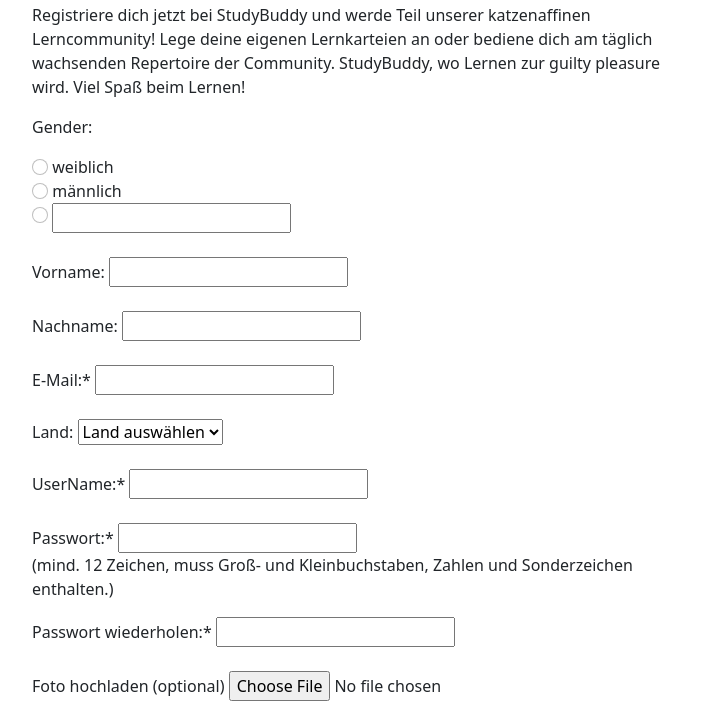
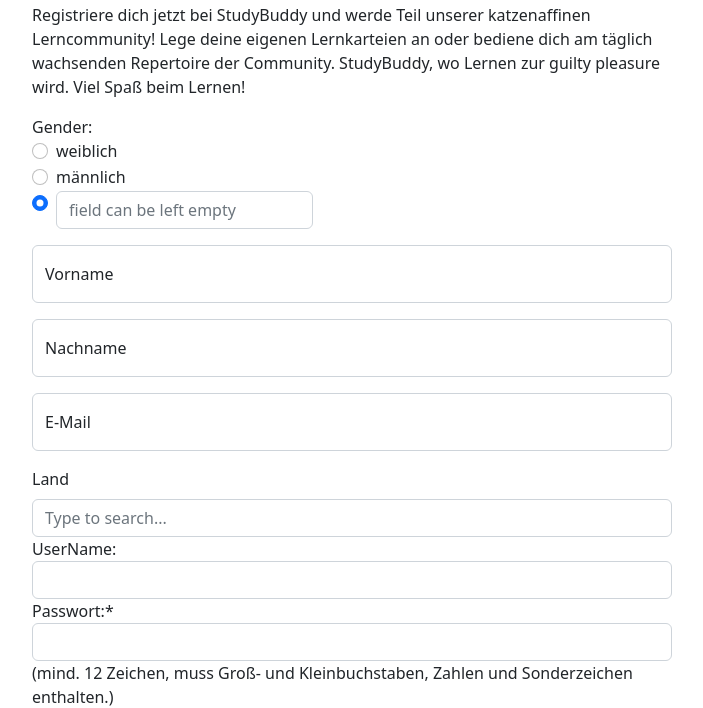
Before and after one commit to evleh/studybuddy-fre, a plain HTML site: page htmls/002-register.html in a window 1280 px wide. Shown: the part 109-817 px from the top of the page, without its empty margins (288-991 px from the left). Drawn offline with nearby package versions, Linux system fonts and the light colour scheme.

Commit message:
copied some example code from bootstrap docu. variation for discussion.

```diff
--- a/htmls/002-register.html
+++ b/htmls/002-register.html
@@ -37,59 +37,80 @@
         Viel Spaß beim Lernen!<br>
     </p>
 
-    <form action="#" method="post">
+    <!-- after example at https://getbootstrap.com/docs/5.3/forms/validation/ -->
+    <form action="#" method="post" class="needs-validation" novalidate>
 
-        <p>Gender:</p>
+
+
+        <div>Gender:</div>
+        <div class="form-check">
             <input class="form-check-input" type="radio" name="gender" id="weiblich" value="weiblich">
             <label class="form-check-label" for="weiblich">
                 weiblich
-        </label><br>
+            </label>
+        </div>
+
+        <div class="form-check">
             <input class="form-check-input" type="radio" name="gender" id="männlich" value="männlich">
             <label class="form-check-label" for="männlich">
                 männlich
-        </label><br>
-        <input class="form-check-input" type="radio" name="gender" id="divers" value=inputDivers>
+            </label>
+        </div>
+
+        <div class="form-check mb-3">
+            <input class="form-check-input" type="radio" name="gender" id="divers" value=inputDivers checked>
             <label class="form-check-label" for="divers">
-            <input type="text" aria-label="Gender divers" id="inputDivers" maxlength="30">
+                <input type="text" aria-label="Gender divers" id="inputDivers" maxlength="30" class="form-control"  value="" placeholder="field can be left empty">
             </label>
-        <br><br>
+        </div>
 
-        <label for="firstName">Vorname:</label>
-        <input type="text" name="firstName" id="firstName">
-        <br><br>
+        <!-- floating labels!? https://getbootstrap.com/docs/5.3/forms/floating-labels/ -->
+        <div class="form-floating mb-3">
+            <input type="text" name="firstName" id="firstName" class="form-control" required placeholder="Vorname">
+            <label for="firstName">Vorname</label>
+        </div>
 
-        <label for="lastName">Nachname:</label>
-        <input type="text" name="lastName" id="lastName">
-        <br><br>
+        <div class="form-floating mb-3">
+            <input type="text" name="lastName" id="lastName" class="form-control" required placeholder="Nachname">
+            <label for="lastName">Nachname</label>
+        </div>
 
-        <label for="eMail">E-Mail:*</label>
-        <input type="email" name="eMail" id="eMail" required>
-        <br><br>
+        <div  class="form-floating mb-3">
+            <input type="email" name="eMail" id="eMail"  class="form-control" required placeholder="emailadresse@beispiel.com   ">
+            <label for="eMail">E-Mail</label>
+        </div>
 
-        <span>Land: </span>
-        <select aria-label="Land auswählen">
-            <option selected>Land auswählen</option>
-            <option value="1">Österreich</option>
-            <option value="2">Deutschland</option>
-            <option value="3">Schweiz</option>
-        </select>
-        <br><br>
+        <!-- after example @ https://getbootstrap.com/docs/5.3/forms/form-control/#datalists -->
+        <!-- not quite working with col-form-label? also slightly undersupported -->
+        <div>
+            <label for="landDataList" class="form-label">Land</label>
+            <input class="form-control" list="datalistOptions" id="landDataList" placeholder="Type to search..." required>
+            <datalist id="datalistOptions">
+                <option value="AT">Österreich</option>
+                <option value="DE">Deutschland</option>
+                <option value="CH">Schweiz</option>
+            </datalist>
+        </div>
+        <!-- but otoh its not clear yet if selects + client validation work well together. TODO -->
+        <!-- https://developer.mozilla.org/en-US/docs/Learn_web_development/Extensions/Forms/Form_validation#built-in_form_validation_examples -->
 
-        <label for="userName">UserName:*</label>
-        <input type="text" name="userName" id="userName" required>
-        <br><br>
+
+        <div>
+            <label for="userName">UserName:</label>
+            <input type="text" name="userName" id="userName" required class="form-control">
+        </div>
 
         <label for="password">Passwort:*</label>
-        <input type="text" name="password" id="password" minlength="12" pattern="^(?=.*?[A-Z])(?=.*?[a-z])(?=.*?[0-9])(?=.*?[^A-Za-z0-9]).{12,}$" required>
+        <input type="password" name="password" id="password" minlength="12" pattern="^(?=.*?[A-Z])(?=.*?[a-z])(?=.*?[0-9])(?=.*?[^A-Za-z0-9]).{12,}$" required class="form-control">
         <p>(mind. 12 Zeichen, muss Groß- und Kleinbuchstaben, Zahlen und Sonderzeichen enthalten.)</p>
 
         <label for="passwordRepeat">Passwort wiederholen:*</label>
-        <input type="text" name="passwordRepeat" id="passwordRepeat" pattern=password required>
+        <input type="password" name="passwordRepeat" id="passwordRepeat" pattern=password required class="form-control">
         <br><br>
 
 
         <span>Foto hochladen (optional)</span>
-        <input type="file">
+        <input type="file" class="form-control">
         <br><br>
 
         <input type="submit" value="Registrieren">
@@ -97,5 +118,39 @@
     </form>
 
 </div>
+
+<script src="https://code.jquery.com/jquery-3.7.1.min.js" integrity="sha256-/JqT3SQfawRcv/BIHPThkBvs0OEvtFFmqPF/lYI/Cxo=" crossorigin="anonymous"></script>
+<script src="https://cdn.jsdelivr.net/npm/bootstrap@5.2.3/dist/js/bootstrap.bundle.min.js" integrity="sha384-kenU1KFdBIe4zVF0s0G1M5b4hcpxyD9F7jL+jjXkk+Q2h455rYXK/7HAuoJl+0I4" crossorigin="anonymous"></script>
+
+<script>
+    $(document).ready(function() {
+        // initialization code here
+        console.log("test test test hello world");
+        $('#insert-navbar-here').load('navbar.html');
+
+        // example code from https://getbootstrap.com/docs/5.3/forms/validation/
+        // Example starter JavaScript for disabling form submissions if there are invalid fields
+        (() => {
+            'use strict'
+
+            // Fetch all the forms we want to apply custom Bootstrap validation styles to
+            const forms = document.querySelectorAll('.needs-validation')
+
+            // Loop over them and prevent submission
+            Array.from(forms).forEach(form => {
+                form.addEventListener('submit', event => {
+                    if (!form.checkValidity()) {
+                        event.preventDefault()
+                        event.stopPropagation()
+                    }
+
+                    form.classList.add('was-validated')
+                }, false)
+            })
+        })()
+
+    });
+</script>
+
 </body>
 </html>
```
Lines whose indentation alone changed are shown as unchanged.
